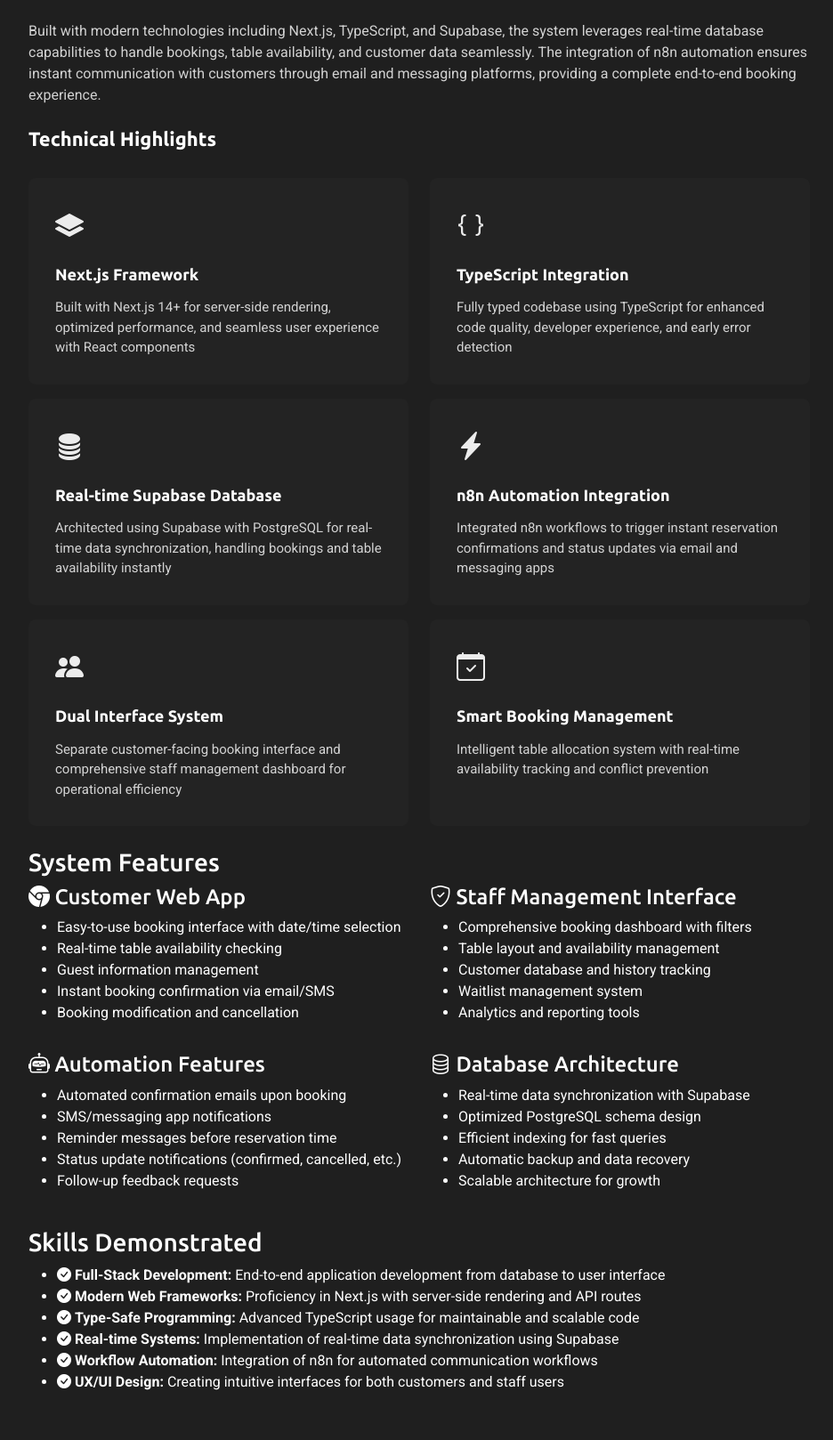
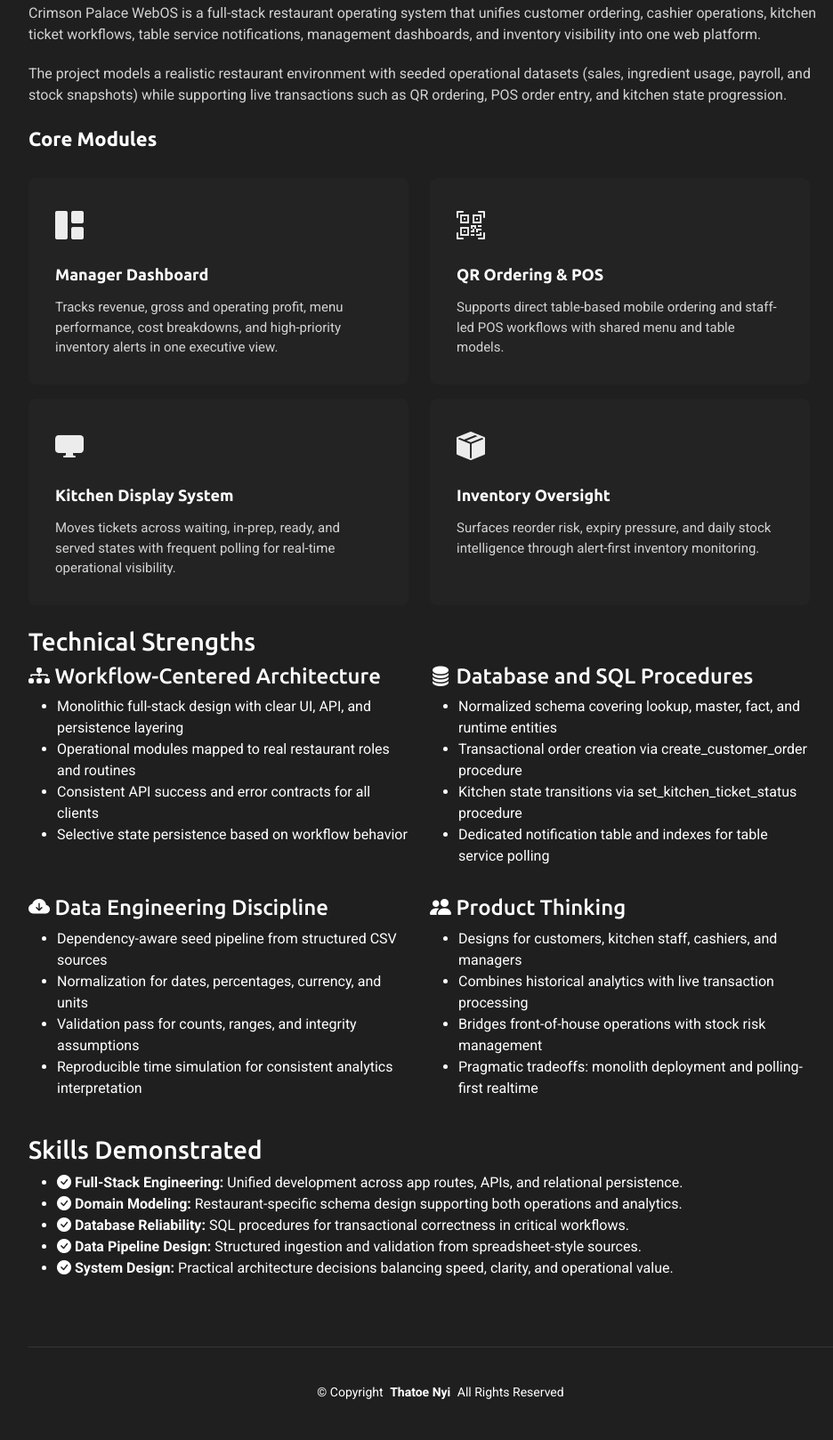
Before and after one commit to Thatoe98/my_portfolio, a plain HTML site: page portfolio-details-crimson-palace.html in a window 1280 px wide. Shown: the part 792-2410 px from the top of the page at 89% size, without its empty margins (310-1246 px from the left). Drawn offline with nearby package versions, Linux system fonts and the light colour scheme.

Commit message:
added Crimson Palace

```diff
--- a/portfolio-details-restaurant-booking.html
+++ b/portfolio-details-crimson-palace.html
@@ -4,9 +4,9 @@
 <head>
   <meta charset="utf-8">
   <meta content="width=device-width, initial-scale=1.0" name="viewport">
-  <title>Restaurant Booking Management System - Thatoe Nyi</title>
-  <meta name="description" content="Restaurant Booking Management System using Next.js, TypeScript, Supabase, and n8n automation">
-  <meta name="keywords" content="Restaurant Booking, Next.js, TypeScript, Supabase, n8n, Automation">
+  <title>Crimson Palace WebOS - Thatoe Nyi</title>
+  <meta name="description" content="Crimson Palace WebOS: full-stack restaurant operating system with QR ordering, POS, kitchen workflow, dashboard analytics, and inventory intelligence.">
+  <meta name="keywords" content="Restaurant OS, Next.js, TypeScript, Supabase, PostgreSQL, Prisma, QR Ordering, POS, Kitchen Display">
 
   <!-- Favicons -->
   <link href="assets/img/favicon.ico" rel="icon">
@@ -61,12 +61,12 @@
     <!-- Page Title -->
     <div class="page-title dark-background">
       <div class="container d-lg-flex justify-content-between align-items-center">
-        <h1 class="mb-2 mb-lg-0">Restaurant Booking Management System</h1>
+        <h1 class="mb-2 mb-lg-0">Crimson Palace WebOS</h1>
         <nav class="breadcrumbs">
           <ol>
             <li><a href="index.html">Home</a></li>
             <li><a href="index.html#portfolio">Portfolio</a></li>
-            <li class="current">Restaurant Booking Management System</li>
+            <li class="current">Crimson Palace WebOS</li>
           </ol>
         </nav>
       </div>
@@ -101,15 +101,27 @@
               <div class="swiper-wrapper align-items-center">
 
                 <div class="swiper-slide">
-                  <img src="assets/img/portfolio/blood-inventory-placeholder.jpg" alt="Restaurant Booking System" class="img-fluid" loading="lazy">
+                  <img src="assets/img/portfolio/crimson_palace_dashboard.png" alt="Crimson Palace manager dashboard" class="img-fluid" loading="lazy">
                 </div>
 
                 <div class="swiper-slide">
-                  <img src="assets/img/portfolio/blood-inventory-placeholder.jpg" alt="Customer Interface" class="img-fluid" loading="lazy">
+                  <img src="assets/img/portfolio/crimson_palace_inventory.png" alt="Crimson Palace inventory module" class="img-fluid" loading="lazy">
                 </div>
 
                 <div class="swiper-slide">
-                  <img src="assets/img/portfolio/blood-inventory-placeholder.jpg" alt="Staff Dashboard" class="img-fluid" loading="lazy">
+                  <img src="assets/img/portfolio/crimson_palace_kitchen_screen.png" alt="Crimson Palace kitchen display" class="img-fluid" loading="lazy">
+                </div>
+
+                <div class="swiper-slide">
+                  <img src="assets/img/portfolio/crimson_palace_menu_items.png" alt="Crimson Palace menu admin" class="img-fluid" loading="lazy">
+                </div>
+
+                <div class="swiper-slide">
+                  <img src="assets/img/portfolio/crimson_palace_pos_staff.png" alt="Crimson Palace POS manual entry" class="img-fluid" loading="lazy">
+                </div>
+
+                <div class="swiper-slide">
+                  <img src="assets/img/portfolio/crimson_palace_qr_ordering.png" alt="Crimson Palace QR code generator" class="img-fluid" loading="lazy">
                 </div>
 
               </div>
@@ -121,12 +133,12 @@
             <div class="portfolio-info" data-aos="fade-left" data-aos-delay="200">
               <h3>Project Information</h3>
               <ul>
-                <li><strong>Category</strong>: Full-Stack Web Development & Automation</li>
-                <li><strong>Technologies</strong>: Next.js, TypeScript, Supabase, n8n</li>
-                <li><strong>Database</strong>: PostgreSQL (Real-time)</li>
-                <li><strong>Automation</strong>: n8n Workflow Integration</li>
-                <li><strong>Project date</strong>: 2024 - Present</li>
-                <li><strong>Status</strong>: Active Development</li>
+                <li><strong>Category</strong>: Full-Stack Restaurant Operations Platform</li>
+                <li><strong>Technologies</strong>: Next.js 14, React 18, TypeScript, Tailwind CSS</li>
+                <li><strong>Backend</strong>: Next.js Route Handlers, Supabase, PostgreSQL RPC</li>
+                <li><strong>Data Model</strong>: Prisma schema + normalized PostgreSQL tables</li>
+                <li><strong>Project date</strong>: 2026</li>
+                <li><strong>Status</strong>: Operational Prototype</li>
               </ul>
             </div>
           </div>
@@ -135,120 +147,99 @@
             <div class="portfolio-description" data-aos="fade-up" data-aos-delay="300">
               <h2>Project Overview</h2>
               <p>
-                The Restaurant Booking Management System is a comprehensive full-stack web application designed to streamline the entire reservation process for restaurants. This scalable platform features both a customer-facing web application for easy booking and a dedicated staff management interface for efficient operations management.
+                Crimson Palace WebOS is a full-stack restaurant operating system that unifies customer ordering, cashier operations, kitchen ticket workflows, table service notifications, management dashboards, and inventory visibility into one web platform.
               </p>
               <p>
-                Built with modern technologies including Next.js, TypeScript, and Supabase, the system leverages real-time database capabilities to handle bookings, table availability, and customer data seamlessly. The integration of n8n automation ensures instant communication with customers through email and messaging platforms, providing a complete end-to-end booking experience.
+                The project models a realistic restaurant environment with seeded operational datasets (sales, ingredient usage, payroll, and stock snapshots) while supporting live transactions such as QR ordering, POS order entry, and kitchen state progression.
               </p>
 
               <div class="features mt-4">
-                <h3>Technical Highlights</h3>
+                <h3>Core Modules</h3>
                 <div class="row gy-3">
                   <div class="col-md-6">
                     <div class="feature-item" data-aos="fade-up" data-aos-delay="400">
-                      <i class="bi bi-layers-fill"></i>
-                      <h4>Next.js Framework</h4>
-                      <p>Built with Next.js 14+ for server-side rendering, optimized performance, and seamless user experience with React components</p>
+                      <i class="bi bi-grid-1x2-fill"></i>
+                      <h4>Manager Dashboard</h4>
+                      <p>Tracks revenue, gross and operating profit, menu performance, cost breakdowns, and high-priority inventory alerts in one executive view.</p>
                     </div>
                   </div>
 
                   <div class="col-md-6">
                     <div class="feature-item" data-aos="fade-up" data-aos-delay="500">
-                      <i class="bi bi-braces"></i>
-                      <h4>TypeScript Integration</h4>
-                      <p>Fully typed codebase using TypeScript for enhanced code quality, developer experience, and early error detection</p>
+                      <i class="bi bi-qr-code-scan"></i>
+                      <h4>QR Ordering & POS</h4>
+                      <p>Supports direct table-based mobile ordering and staff-led POS workflows with shared menu and table models.</p>
                     </div>
                   </div>
 
                   <div class="col-md-6">
                     <div class="feature-item" data-aos="fade-up" data-aos-delay="600">
-                      <i class="bi bi-database-fill"></i>
-                      <h4>Real-time Supabase Database</h4>
-                      <p>Architected using Supabase with PostgreSQL for real-time data synchronization, handling bookings and table availability instantly</p>
+                      <i class="bi bi-display-fill"></i>
+                      <h4>Kitchen Display System</h4>
+                      <p>Moves tickets across waiting, in-prep, ready, and served states with frequent polling for real-time operational visibility.</p>
                     </div>
                   </div>
 
                   <div class="col-md-6">
                     <div class="feature-item" data-aos="fade-up" data-aos-delay="700">
-                      <i class="bi bi-lightning-charge-fill"></i>
-                      <h4>n8n Automation Integration</h4>
-                      <p>Integrated n8n workflows to trigger instant reservation confirmations and status updates via email and messaging apps</p>
-                    </div>
-                  </div>
-
-                  <div class="col-md-6">
-                    <div class="feature-item" data-aos="fade-up" data-aos-delay="800">
-                      <i class="bi bi-people-fill"></i>
-                      <h4>Dual Interface System</h4>
-                      <p>Separate customer-facing booking interface and comprehensive staff management dashboard for operational efficiency</p>
-                    </div>
-                  </div>
-
-                  <div class="col-md-6">
-                    <div class="feature-item" data-aos="fade-up" data-aos-delay="900">
-                      <i class="bi bi-calendar-check"></i>
-                      <h4>Smart Booking Management</h4>
-                      <p>Intelligent table allocation system with real-time availability tracking and conflict prevention</p>
+                      <i class="bi bi-box-seam-fill"></i>
+                      <h4>Inventory Oversight</h4>
+                      <p>Surfaces reorder risk, expiry pressure, and daily stock intelligence through alert-first inventory monitoring.</p>
                     </div>
                   </div>
                 </div>
               </div>
 
-              <div class="system-features mt-4" data-aos="fade-up" data-aos-delay="1000">
-                <h3>System Features</h3>
+              <div class="system-features mt-4" data-aos="fade-up" data-aos-delay="800">
+                <h3>Technical Strengths</h3>
                 <div class="row gy-3">
                   <div class="col-md-6">
-                    <h4><i class="bi bi-browser-chrome"></i> Customer Web App</h4>
+                    <h4><i class="bi bi-diagram-3-fill"></i> Workflow-Centered Architecture</h4>
                     <ul>
-                      <li>Easy-to-use booking interface with date/time selection</li>
-                      <li>Real-time table availability checking</li>
-                      <li>Guest information management</li>
-                      <li>Instant booking confirmation via email/SMS</li>
-                      <li>Booking modification and cancellation</li>
+                      <li>Monolithic full-stack design with clear UI, API, and persistence layering</li>
+                      <li>Operational modules mapped to real restaurant roles and routines</li>
+                      <li>Consistent API success and error contracts for all clients</li>
+                      <li>Selective state persistence based on workflow behavior</li>
                     </ul>
                   </div>
                   <div class="col-md-6">
-                    <h4><i class="bi bi-shield-check"></i> Staff Management Interface</h4>
+                    <h4><i class="bi bi-database-fill"></i> Database and SQL Procedures</h4>
                     <ul>
-                      <li>Comprehensive booking dashboard with filters</li>
-                      <li>Table layout and availability management</li>
-                      <li>Customer database and history tracking</li>
-                      <li>Waitlist management system</li>
-                      <li>Analytics and reporting tools</li>
+                      <li>Normalized schema covering lookup, master, fact, and runtime entities</li>
+                      <li>Transactional order creation via create_customer_order procedure</li>
+                      <li>Kitchen state transitions via set_kitchen_ticket_status procedure</li>
+                      <li>Dedicated notification table and indexes for table service polling</li>
                     </ul>
                   </div>
                   <div class="col-md-6">
-                    <h4><i class="bi bi-robot"></i> Automation Features</h4>
+                    <h4><i class="bi bi-cloud-arrow-down-fill"></i> Data Engineering Discipline</h4>
                     <ul>
-                      <li>Automated confirmation emails upon booking</li>
-                      <li>SMS/messaging app notifications</li>
-                      <li>Reminder messages before reservation time</li>
-                      <li>Status update notifications (confirmed, cancelled, etc.)</li>
-                      <li>Follow-up feedback requests</li>
+                      <li>Dependency-aware seed pipeline from structured CSV sources</li>
+                      <li>Normalization for dates, percentages, currency, and units</li>
+                      <li>Validation pass for counts, ranges, and integrity assumptions</li>
+                      <li>Reproducible time simulation for consistent analytics interpretation</li>
                     </ul>
                   </div>
                   <div class="col-md-6">
-                    <h4><i class="bi bi-database"></i> Database Architecture</h4>
+                    <h4><i class="bi bi-people-fill"></i> Product Thinking</h4>
                     <ul>
-                      <li>Real-time data synchronization with Supabase</li>
-                      <li>Optimized PostgreSQL schema design</li>
-                      <li>Efficient indexing for fast queries</li>
-                      <li>Automatic backup and data recovery</li>
-                      <li>Scalable architecture for growth</li>
+                      <li>Designs for customers, kitchen staff, cashiers, and managers</li>
+                      <li>Combines historical analytics with live transaction processing</li>
+                      <li>Bridges front-of-house operations with stock risk management</li>
+                      <li>Pragmatic tradeoffs: monolith deployment and polling-first realtime</li>
                     </ul>
                   </div>
                 </div>
               </div>
 
-              <div class="skills-demonstrated mt-4" data-aos="fade-up" data-aos-delay="1100">
+              <div class="skills-demonstrated mt-4" data-aos="fade-up" data-aos-delay="900">
                 <h3>Skills Demonstrated</h3>
                 <ul class="skills-list">
-                  <li><i class="bi bi-check-circle-fill"></i> <strong>Full-Stack Development:</strong> End-to-end application development from database to user interface</li>
-                  <li><i class="bi bi-check-circle-fill"></i> <strong>Modern Web Frameworks:</strong> Proficiency in Next.js with server-side rendering and API routes</li>
-                  <li><i class="bi bi-check-circle-fill"></i> <strong>Type-Safe Programming:</strong> Advanced TypeScript usage for maintainable and scalable code</li>
-                  <li><i class="bi bi-check-circle-fill"></i> <strong>Real-time Systems:</strong> Implementation of real-time data synchronization using Supabase</li>
-                  <li><i class="bi bi-check-circle-fill"></i> <strong>Workflow Automation:</strong> Integration of n8n for automated communication workflows</li>
-                  <li><i class="bi bi-check-circle-fill"></i> <strong>UX/UI Design:</strong> Creating intuitive interfaces for both customers and staff users</li>
+                  <li><i class="bi bi-check-circle-fill"></i> <strong>Full-Stack Engineering:</strong> Unified development across app routes, APIs, and relational persistence.</li>
+                  <li><i class="bi bi-check-circle-fill"></i> <strong>Domain Modeling:</strong> Restaurant-specific schema design supporting both operations and analytics.</li>
+                  <li><i class="bi bi-check-circle-fill"></i> <strong>Database Reliability:</strong> SQL procedures for transactional correctness in critical workflows.</li>
+                  <li><i class="bi bi-check-circle-fill"></i> <strong>Data Pipeline Design:</strong> Structured ingestion and validation from spreadsheet-style sources.</li>
+                  <li><i class="bi bi-check-circle-fill"></i> <strong>System Design:</strong> Practical architecture decisions balancing speed, clarity, and operational value.</li>
                 </ul>
               </div>
             </div>
```
Also changed, not shown: index.html (+19 -13 lines), Thatoe Nyi portfolio_qrcode.png (added), assets/img/portfolio/crimson_palace_dashboard.png (added), assets/img/portfolio/crimson_palace_inventory.png (added), assets/img/portfolio/crimson_palace_kitchen_screen.png (added), assets/img/portfolio/crimson_palace_menu_items.png (added), assets/img/portfolio/crimson_palace_pos_staff.png (added), assets/img/portfolio/crimson_palace_qr_ordering.png (added), 3 other files.
